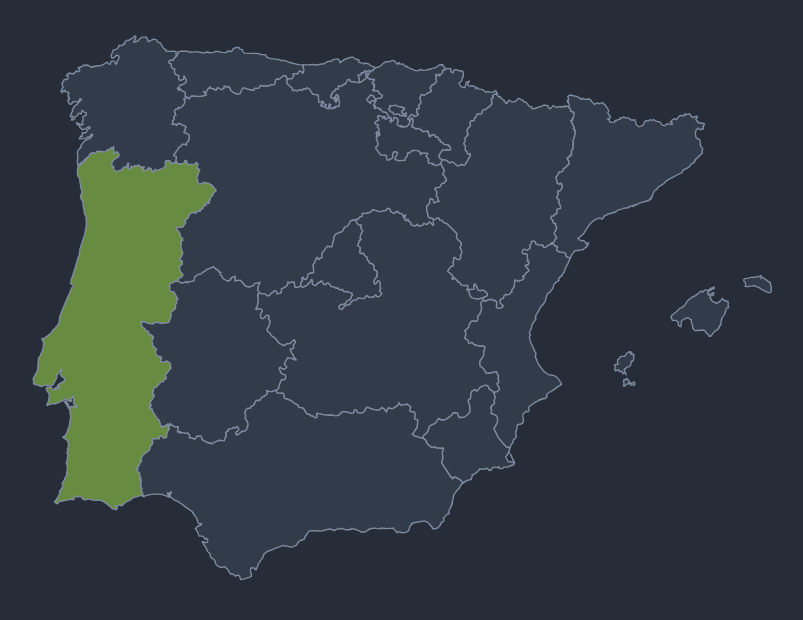
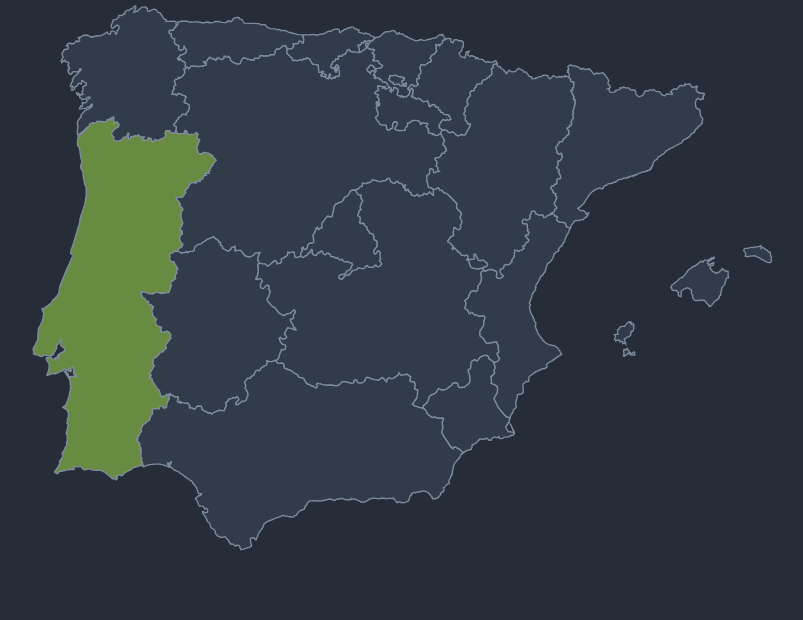
Before and after one commit to SimboBlurr/Lab-Craft, a plain HTML site: page Subpages/hiszpania.html in a window 1280 px wide. Shown: the whole page, without its empty margins (240-1043 px from the left). Drawn offline with Linux system fonts and the light colour scheme.

Commit message:
hiszpania css update

```diff
--- a/Subpages/hiszpania.css
+++ b/Subpages/hiszpania.css
@@ -28,7 +28,7 @@ body{
   margin: auto;
 }
 
-.map-spain{
+.map-spain a{
   padding-top: 30px;
   stroke: var(--spain2);
   fill: var(--spain1);
```
